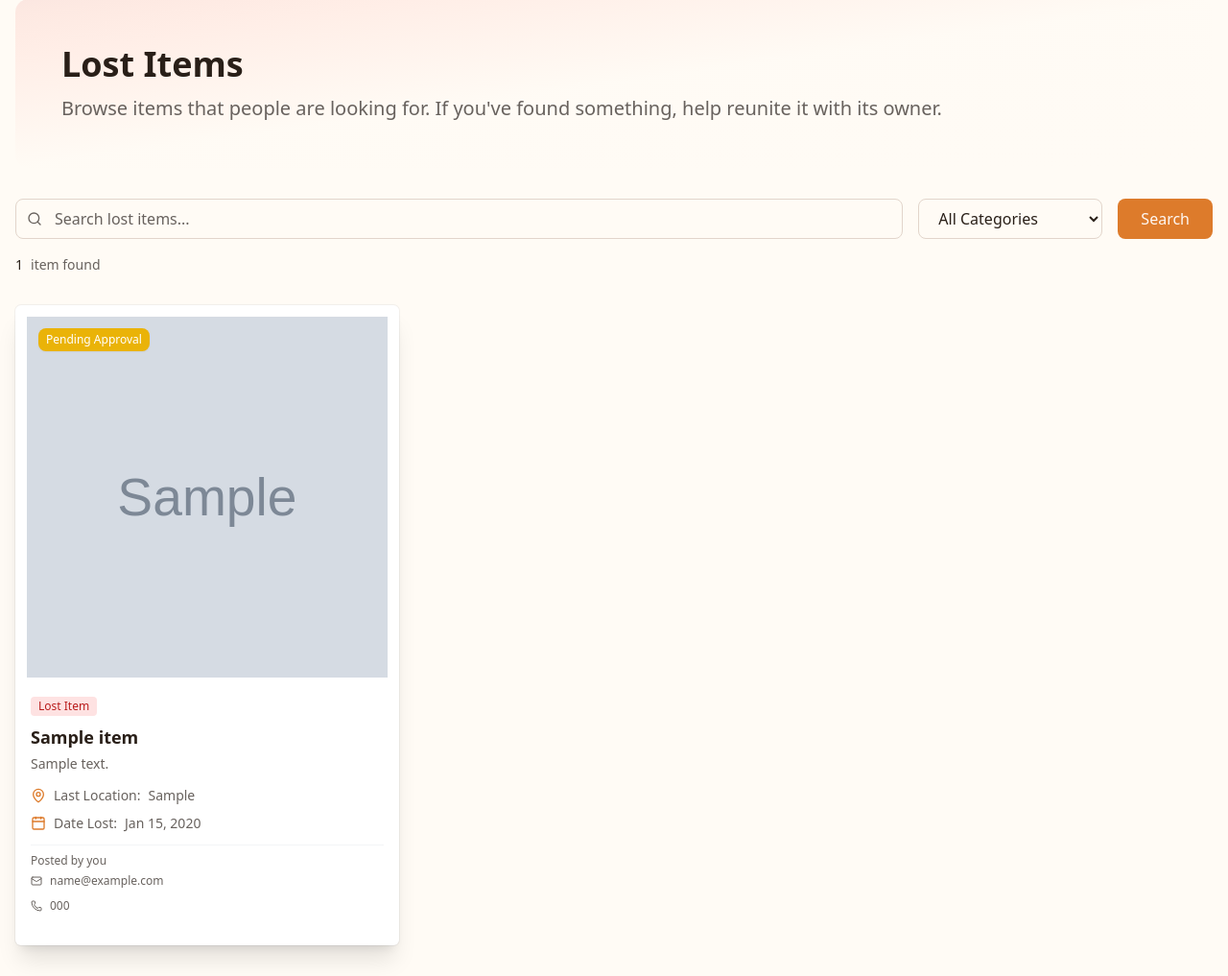
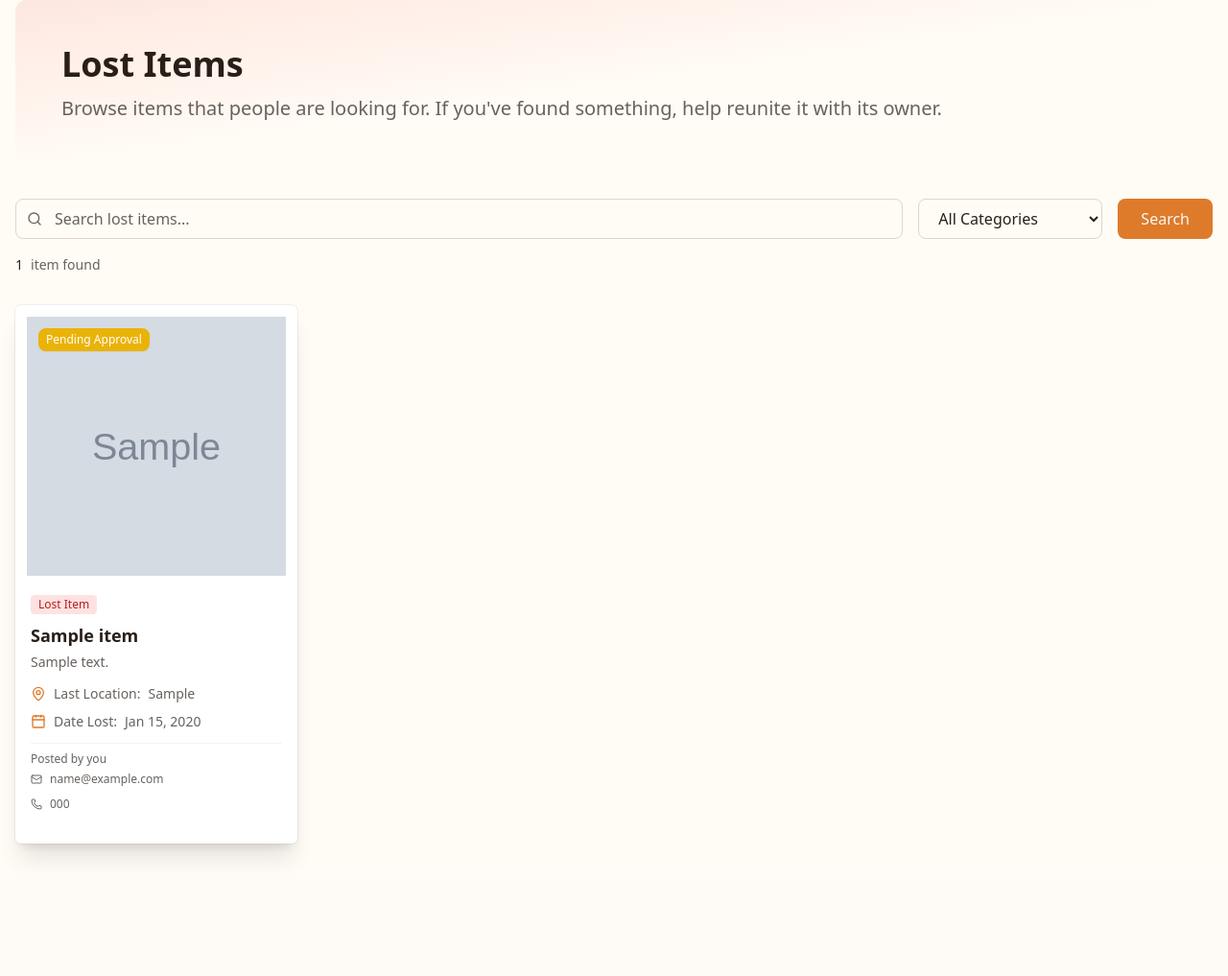
Before and after one commit to Ritvent/Re-return, a Django app: page /lost/ in a window 1280 px wide. Shown: the part 98-1115 px from the top of the page at 96% size. After the commit the page ends 993 px from the top, so only its background shows below. Run offline with Django 5.2, Linux system fonts and the light colour scheme; a user stored in the database is signed in; tables that the repository leaves empty hold one stand-in row (values such as "Sample post"); grey boxes marked "Sample" are stand-in pictures; some libraries are stand-ins or nearby versions.

Commit message:
update item grid sizes

```diff
--- a/projectsite/lfapp/templates/lfapp/claimed_items.html
+++ b/projectsite/lfapp/templates/lfapp/claimed_items.html
@@ -48,7 +48,7 @@
         <!-- Items Grid -->
         <section>
             {% if items %}
-                <div class="grid sm:grid-cols-2 lg:grid-cols-3 gap-6">
+                <div class="grid sm:grid-cols-2 md:grid-cols-3 xl:grid-cols-4 gap-6">
                     {% for item in items %}
                         {% include 'lfapp/completed_item_card.html' with item=item %}
                     {% endfor %}
--- a/projectsite/lfapp/templates/lfapp/found_items.html
+++ b/projectsite/lfapp/templates/lfapp/found_items.html
@@ -58,7 +58,7 @@
         <!-- Items Grid -->
         <section>
             {% if items %}
-                <div class="grid sm:grid-cols-2 lg:grid-cols-3 gap-6">
+                <div class="grid sm:grid-cols-2 md:grid-cols-3 xl:grid-cols-4 gap-6">
                     {% for item in items %}
                         {% include 'lfapp/item_card.html' with item=item %}
                     {% endfor %}
--- a/projectsite/lfapp/templates/lfapp/home.html
+++ b/projectsite/lfapp/templates/lfapp/home.html
@@ -89,7 +89,7 @@
                 </a>
             </div>
 
-            <div class="grid sm:grid-cols-2 lg:grid-cols-3 gap-6">
+            <div class="grid sm:grid-cols-2 md:grid-cols-3 xl:grid-cols-4 gap-6">
                 {% if recent_lost %}
                     {% for item in recent_lost %}
                         {% include 'lfapp/item_card.html' with item=item %}
@@ -117,7 +117,7 @@
                 </a>
             </div>
 
-            <div class="grid sm:grid-cols-2 lg:grid-cols-3 gap-6">
+            <div class="grid sm:grid-cols-2 md:grid-cols-3 xl:grid-cols-4 gap-6">
                 {% if recent_found %}
                     {% for item in recent_found %}
                         {% include 'lfapp/item_card.html' with item=item %}
--- a/projectsite/lfapp/templates/lfapp/lost_items.html
+++ b/projectsite/lfapp/templates/lfapp/lost_items.html
@@ -58,7 +58,7 @@
         <!-- Items Grid -->
         <section>
             {% if items %}
-                <div class="grid sm:grid-cols-2 lg:grid-cols-3 gap-6">
+                <div class="grid sm:grid-cols-2 md:grid-cols-3 xl:grid-cols-4 gap-6">
                     {% for item in items %}
                         {% include 'lfapp/item_card.html' with item=item %}
                     {% endfor %}
```
